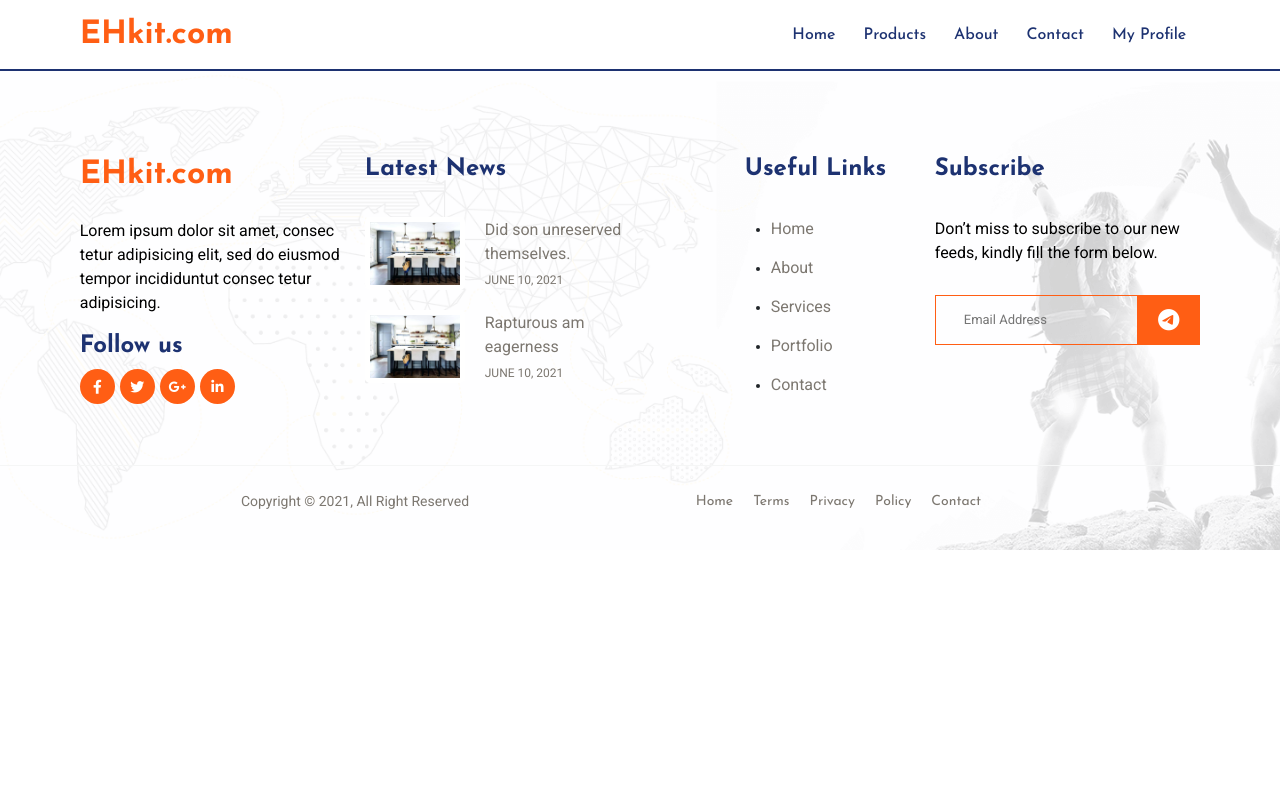
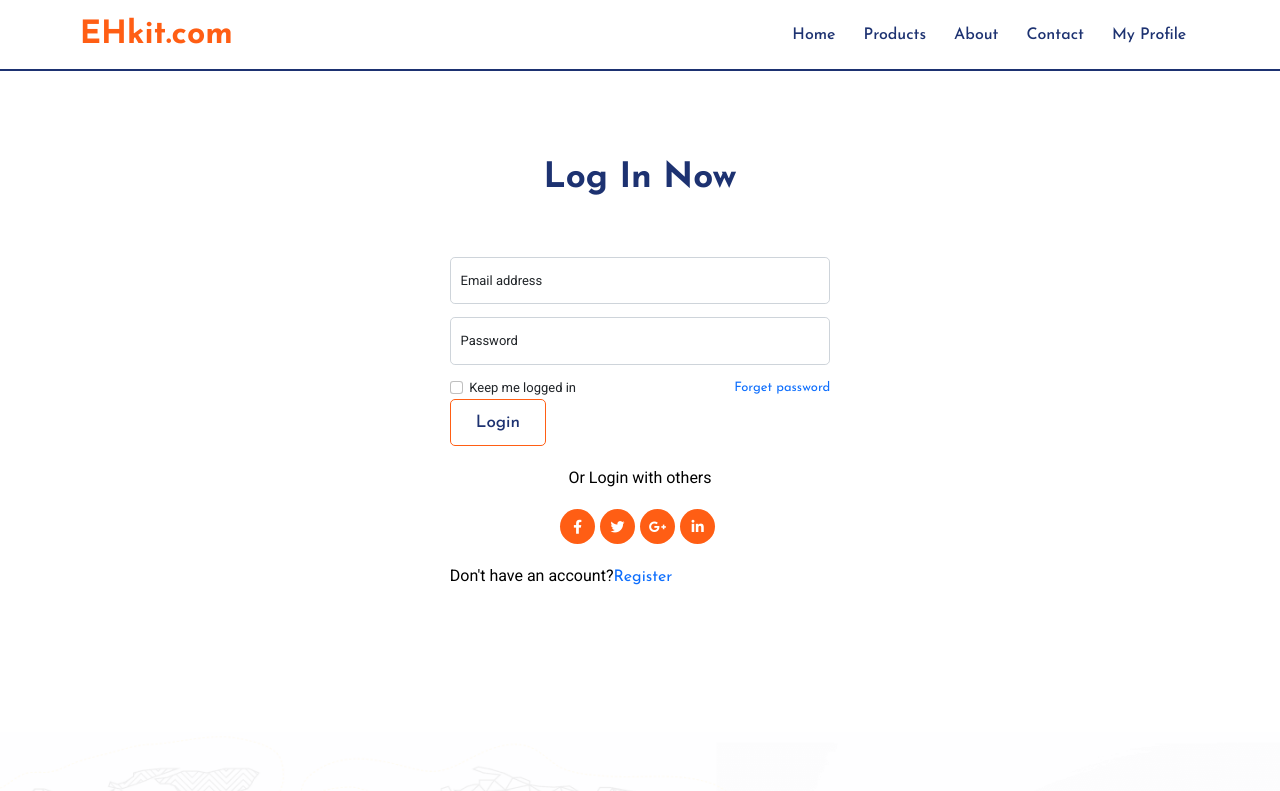
Before and after one commit to abudaudhossain/EHkit.com, a React (Create React App) app: page /login in a window 1280 px wide. Shown: the top 791 px of the page. Built offline with nearby package versions, Linux system fonts and the light colour scheme.

Commit message:
add login and signup page

```diff
--- a/src/App.js
+++ b/src/App.js
@@ -19,6 +19,8 @@ import AddCategory from './components/DashBoard/Category/AddCategory';
 import CategoryList from './components/DashBoard/Category/CategoryList';
 import OrderList from './components/DashBoard/Order/OrderList';
 import UserList from './components/DashBoard/User/UserList';
+import Login from './pages/Login'
+import Signup from './pages/Signup'
 
 
 
@@ -28,18 +30,7 @@ function App() {
       <Layout >
         <Routes>
           <Route path="/" element={<Home />} />
-          <Route path="/dashboard" element={<DashBoard />} >
-              <Route path='/dashboard' element={<Dashboard />} />
-              <Route path='/dashboard/productList' element={<ProductList />} />
-              <Route path='/dashboard/productAdd' element={<AddProduct />} />
-              <Route path='/dashboard/productUpdate/:id' element={<ProductUpdate />} />
-              <Route path='/dashboard/productDetails/:id' element={<ProductDetails />} />
-              <Route path='/dashboard/newCategory' element={<AddCategory />} />
-              <Route path='/dashboard/categoryList' element={<CategoryList />} />
-              <Route path='/dashboard/orderList' element={<OrderList />} />
-              <Route path='/dashboard/user' element={<UserList />} />
-              {/* <Route path='/dashboard/' element={<ProductUpdate />} /> */}
-          </Route>
+
           <Route path="/about" element={<About />} />
           <Route path="/contact" element={<Contact />} />
           <Route path="/purchase/:id" element={<Purchase />} />
@@ -47,6 +38,20 @@ function App() {
             <Route path="/products/" element={<ProductContainer />} />
             <Route path="/products/:feature" element={<ProductContainer />} />
             <Route path="/products/:feature/:category" element={<ProductContainer />} />
+          </Route>
+          <Route path="/login" element={<Login />} />
+          <Route path="/signup" element={<Signup />} />
+          <Route path="/dashboard" element={<DashBoard />} >
+            <Route path='/dashboard' element={<Dashboard />} />
+            <Route path='/dashboard/productList' element={<ProductList />} />
+            <Route path='/dashboard/productAdd' element={<AddProduct />} />
+            <Route path='/dashboard/productUpdate/:id' element={<ProductUpdate />} />
+            <Route path='/dashboard/productDetails/:id' element={<ProductDetails />} />
+            <Route path='/dashboard/newCategory' element={<AddCategory />} />
+            <Route path='/dashboard/categoryList' element={<CategoryList />} />
+            <Route path='/dashboard/orderList' element={<OrderList />} />
+            <Route path='/dashboard/user' element={<UserList />} />
+            {/* <Route path='/dashboard/' element={<ProductUpdate />} /> */}
           </Route>
           <Route path="/myProfile" element={<MyProfile />} />
         </Routes>
--- /dev/null
+++ b/src/pages/Login/index.js
@@ -0,0 +1,63 @@
+import React from 'react'
+import { Col, Container, Row } from 'react-bootstrap'
+import { useForm } from "react-hook-form";
+import { setDataLocalDB } from '../../hooks/localDB';
+import { Link, useNavigate } from "react-router-dom";
+
+import './login.css'
+
+const Index = () => {
+    let navigate = useNavigate();
+    const { register, handleSubmit, formState: { errors } } = useForm();
+    const onSubmit = data => {
+
+
+        alert("Your Order Is successful")
+        //   navigate("/myProfile", { replace: true })
+        console.log(data)
+    };
+
+    return (
+        <section>
+            <Container className="Form-container">
+                <h2 className="text-center mb-4">Log In Now</h2>
+                <div className="footer-widget">
+                    <form onSubmit={handleSubmit(onSubmit)}>
+
+                        <div className="form-floating mb-3">
+                            <input type="email" className="form-control" placeholder="name@example.com" {...register("email", { required: true })} />
+                            <label htmlFor="floatingInput">Email address</label>
+                        </div>
+
+                        <div className="form-floating mb-3">
+                            <input type="password" className="form-control" placeholder="Password"  {...register("password", { required: true })} />
+                            <label htmlFor="floatingPassword">Password</label>
+                        </div>
+
+                        <div className='d-flex justify-content-between'>
+                            <div class="form-check">
+                                <input type="checkbox" class="form-check-input" id="exampleCheck1" />
+                                <label class="form-check-label" for="exampleCheck1">Keep me logged in</label>
+                            </div>
+                            <Link to="/forgetPassword" >Forget password</Link>
+                        </div>
+                        <input className='gs-btn gs-btn-primary' type="submit" value="Login" />
+                    </form>
+                    <p className="my-4 text-center">Or Login with others</p>
+                    <div className="footer-social-icon text-center">
+                        <a href="#"><i className="fab fa-facebook-f"></i></a>
+                        <a href="#"><i className="fab fa-twitter"></i></a>
+                        <a href="#"><i className="fab fa-google-plus-g"></i></a>
+                        <a href="#"><i className="fab fa-linkedin-in"></i></a>
+                    </div>
+
+                    <div>
+                        <p>Don't have an account?<Link to="/signup" class="switcher-text2 inline-text">Register</Link></p>
+                    </div>
+                </div>
+            </Container>
+        </section>
+    )
+}
+
+export default Index
--- /dev/null
+++ b/src/pages/Login/login.css
@@ -0,0 +1,3 @@
+.Form-container{
+    max-width: 400px;
+}
--- /dev/null
+++ b/src/pages/Signup/index.js
@@ -0,0 +1,68 @@
+import React from 'react'
+import { Col, Container, Row } from 'react-bootstrap'
+import { useForm } from "react-hook-form";
+import { setDataLocalDB } from '../../hooks/localDB';
+import { useNavigate, Link } from "react-router-dom";
+
+
+const Index = () => {
+  let navigate = useNavigate();
+  const { register, handleSubmit, formState: { errors } } = useForm();
+  const onSubmit = data => {
+
+
+    alert("Your Order Is successful")
+    //   navigate("/myProfile", { replace: true })
+    console.log(data)
+  };
+
+  return (
+    <section>
+      <Container className="Form-container">
+        <h2>Sign Up Now</h2>
+        <div className="footer-widget">
+          <form onSubmit={handleSubmit(onSubmit)}>
+
+            <div className="form-floating mb-3">
+              <input type="text" className="form-control" placeholder="Name"  {...register("name", { required: true })} />
+              <label htmlFor="floatingPassword">Name</label>
+            </div>
+
+            <div className="form-floating mb-3">
+              <input type="email" className="form-control" placeholder="name@example.com" {...register("email", { required: true })} />
+              <label htmlFor="floatingInput">Email address</label>
+            </div>
+
+            <div className="form-floating mb-3">
+              <input type="text" className="form-control" placeholder="Phone Number"  {...register("phone", { required: true })} />
+              <label htmlFor="floatingPassword">Phone Number</label>
+            </div>
+            <div className="form-floating mb-3">
+              <input type="password" className="form-control" placeholder="Password"  {...register("password", { required: true })} />
+              <label htmlFor="floatingPassword">Password</label>
+            </div>
+
+
+
+            <input className='gs-btn gs-btn-primary' type="submit" value="SignUp" />
+          </form>
+
+
+          <p className="my-4 text-center">Or Login with others</p>
+          <div className="footer-social-icon text-center">
+            <a href="#"><i className="fab fa-facebook-f"></i></a>
+            <a href="#"><i className="fab fa-twitter"></i></a>
+            <a href="#"><i className="fab fa-google-plus-g"></i></a>
+            <a href="#"><i className="fab fa-linkedin-in"></i></a>
+          </div>
+
+          <div>
+            <p>Have an account?<Link to="/login" class="switcher-text2 inline-text">Login</Link></p>
+          </div>
+        </div>
+      </Container>
+    </section>
+  )
+}
+
+export default Index
```
Also changed, not shown: 1 other file (tests, documents, lock files or other folders).
